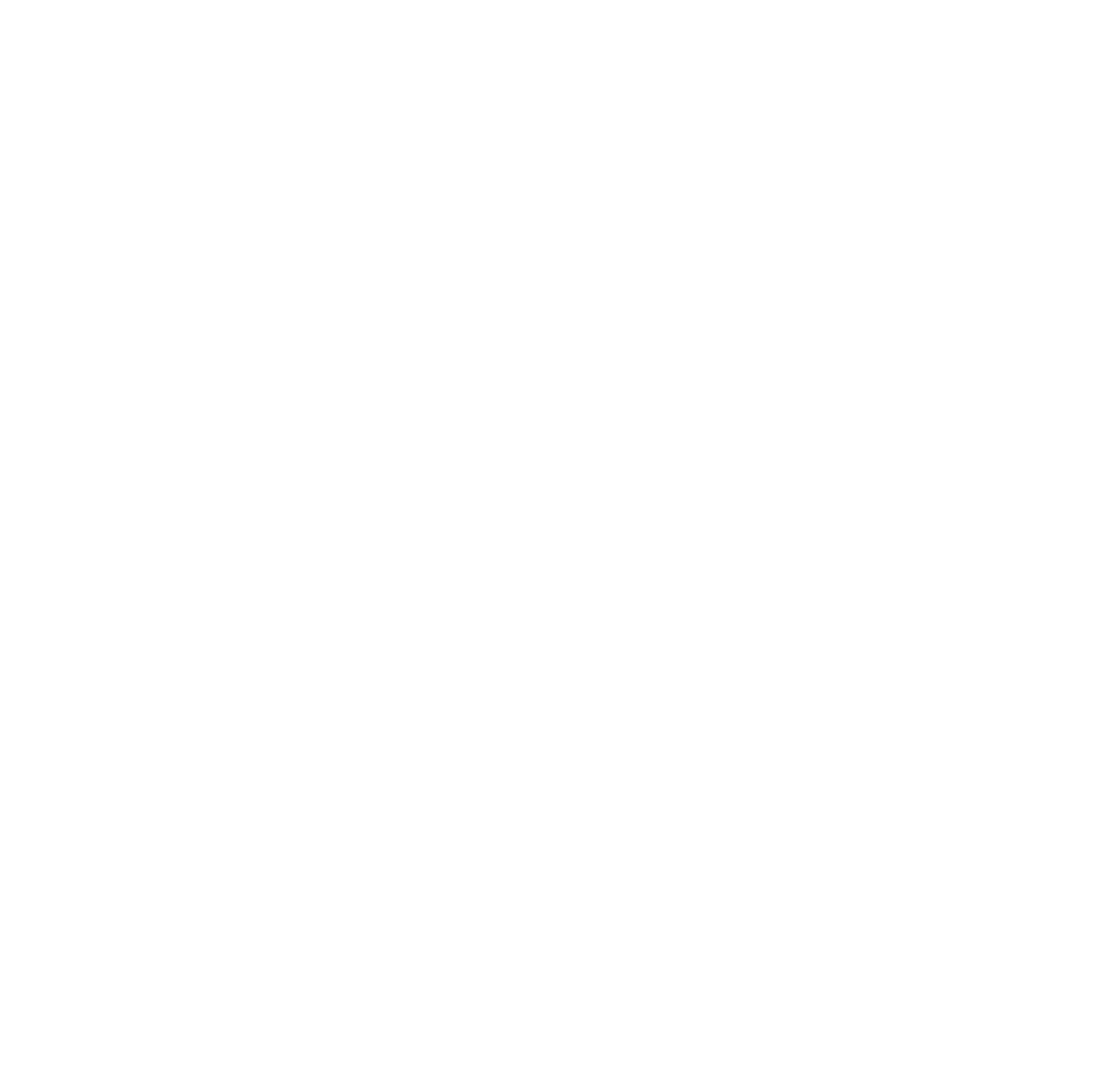
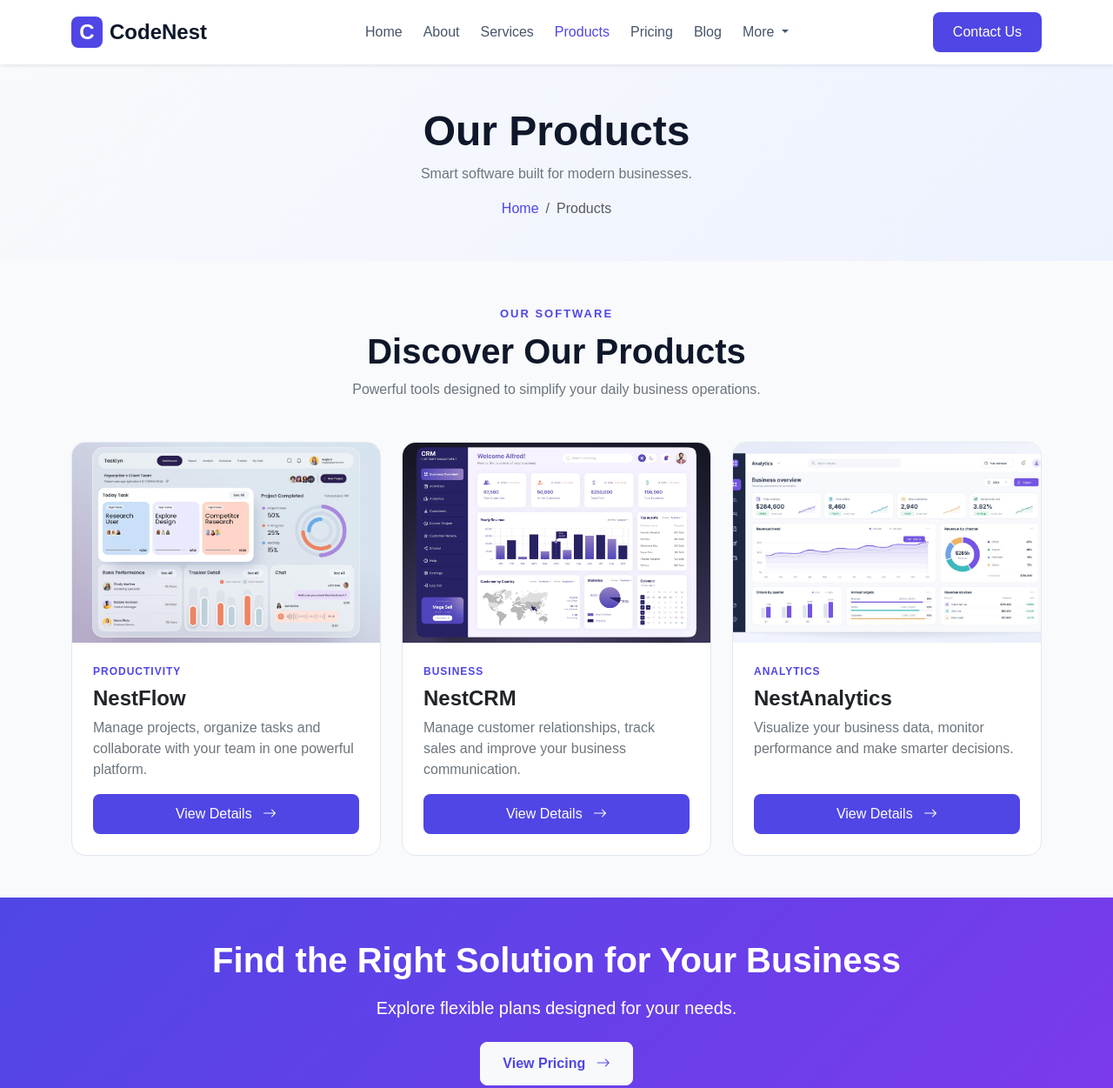
Before and after one commit to shathabargouthi55-sudo/gridsapps-bootstrap-codenest, a plain HTML site: page products.html in a window 1280 px wide. Shown: the top 1251 px of the page at 87% size. Before the commit the page ends 800 px from the top, so only its background shows below. Drawn offline with nearby package versions, Linux system fonts and the light colour scheme.

Commit message:
Build responsive software products page

```diff
--- a/css/style.css
+++ b/css/style.css
@@ -439,4 +439,31 @@ body {
         height: 100px;
         font-size: 45px;
     }
+}.products-section {
+    background-color: var(--light-color);
 }
+
+.product-card {
+    border: 1px solid #e2e8f0;
+    border-radius: 16px;
+    overflow: hidden;
+    transition: transform 0.3s, box-shadow 0.3s;
+}
+
+.product-card:hover {
+    transform: translateY(-6px);
+    box-shadow: 0 12px 25px rgba(79, 70, 229, 0.1);
+}
+
+.product-image {
+    width: 100%;
+    height: 230px;
+    object-fit: cover;
+}
+
+.product-category {
+    color: var(--primary-color);
+    font-size: 12px;
+    font-weight: 600;
+    letter-spacing: 1px;
+}
--- a/products.html
+++ b/products.html
@@ -0,0 +1,369 @@
+<!DOCTYPE html>
+<html lang="en">
+<head>
+    <meta charset="UTF-8">
+    <meta name="viewport" content="width=device-width, initial-scale=1.0">
+
+   <title>CodeNest | Products</title>
+
+    <link href="https://cdn.jsdelivr.net/npm/bootstrap@5.3.3/dist/css/bootstrap.min.css" rel="stylesheet">
+    <link rel="stylesheet" href="https://cdn.jsdelivr.net/gh/devicons/devicon@v2.16.0/devicon.min.css">
+<link rel="stylesheet" href="https://cdn.jsdelivr.net/npm/bootstrap-icons@1.11.3/font/bootstrap-icons.min.css">
+    <link rel="stylesheet" href="css/style.css">
+</head>
+<body>
+<nav class="navbar navbar-expand-lg bg-white sticky-top shadow-sm">
+    <div class="container">
+
+        <a class="navbar-brand fw-bold" href="index.html">
+            <span class="brand-icon">C</span>
+            CodeNest
+        </a>
+
+        <button class="navbar-toggler" type="button"
+                data-bs-toggle="offcanvas"
+                data-bs-target="#mainNavbar"
+                aria-controls="mainNavbar"
+                aria-label="Open navigation">
+            <span class="navbar-toggler-icon"></span>
+        </button>
+
+        <div class="offcanvas offcanvas-end" tabindex="-1"
+             id="mainNavbar"
+             aria-labelledby="navbarTitle">
+
+            <div class="offcanvas-header">
+                <h5 class="offcanvas-title" id="navbarTitle">
+                    CodeNest
+                </h5>
+
+                <button type="button" class="btn-close"
+                        data-bs-dismiss="offcanvas"
+                        aria-label="Close">
+                </button>
+            </div>
+
+            <div class="offcanvas-body align-items-center">
+
+                <ul class="navbar-nav mx-auto gap-lg-2">
+                     <li class="nav-item">
+                        <a class="nav-link" href="index.html">Home</a>
+                     </li>
+
+<li class="nav-item">
+<a class="nav-link" href="about.html">About</a>
+</li>
+
+
+                    <li class="nav-item">
+                        <a class="nav-link" href="services.html">Services</a>
+                    </li>
+
+                    <li class="nav-item">
+                        <a class="nav-link active"
+                           href="products.html">Products</a>
+                    </li>
+
+                    <li class="nav-item">
+                        <a class="nav-link"
+                           href="pricing.html">Pricing</a>
+                    </li>
+
+                    <li class="nav-item">
+                        <a class="nav-link"
+                           href="blog.html">Blog</a>
+                    </li>
+
+                    <li class="nav-item dropdown">
+                        <a class="nav-link dropdown-toggle"
+                           href="#" role="button"
+                           data-bs-toggle="dropdown"
+                           aria-expanded="false">
+                            More
+                        </a>
+
+                        <ul class="dropdown-menu">
+                            <li>
+                                <a class="dropdown-item"
+                                   href="testimonials.html">
+                                    Testimonials
+                                </a>
+                            </li>
+
+                            <li>
+                                <a class="dropdown-item"
+                                   href="faq.html">FAQ</a>
+                            </li>
+                        </ul>
+                    </li>
+
+                </ul>
+
+                <a href="contact.html"
+                   class="btn btn-brand mt-3 mt-lg-0">
+                    Contact Us
+                </a>
+
+            </div>
+        </div>
+    </div>
+</nav>
+
+<main>
+
+    <section class="page-header py-5">
+        <div class="container text-center">
+
+            <h1 class="display-5 fw-bold">Our Products</h1>
+
+            <p class="text-secondary">
+                Smart software built for modern businesses.
+            </p>
+
+            <nav aria-label="breadcrumb">
+                <ol class="breadcrumb justify-content-center mb-0">
+                    <li class="breadcrumb-item">
+                        <a href="index.html">Home</a>
+                    </li>
+                    <li class="breadcrumb-item active"
+                        aria-current="page">
+                        Products
+                    </li>
+                </ol>
+            </nav>
+
+        </div>
+    </section>
+
+    <section class="products-section py-5">
+        <div class="container">
+
+            <div class="text-center mb-5">
+                <span class="section-label">OUR SOFTWARE</span>
+
+                <h2 class="display-6 fw-bold mt-2">
+                    Discover Our Products
+                </h2>
+
+                <p class="text-secondary">
+                    Powerful tools designed to simplify
+                    your daily business operations.
+                </p>
+            </div>
+
+            <div class="row g-4">
+
+                <div class="col-12 col-md-6 col-lg-4">
+                    <div class="card product-card h-100">
+
+                        <img src="images/nestflow.jpg"
+                             class="card-img-top product-image"
+                             alt="NestFlow project management dashboard">
+
+                        <div class="card-body p-4 d-flex flex-column">
+
+                            <span class="product-category">
+                                PRODUCTIVITY
+                            </span>
+
+                            <h3 class="h4 fw-bold mt-2">
+                                NestFlow
+                            </h3>
+
+                            <p class="text-secondary">
+                                Manage projects, organize tasks
+                                and collaborate with your team
+                                in one powerful platform.
+                            </p>
+
+                            <a href="product-details.html?product=nestflow"
+                               class="btn btn-brand mt-auto">
+                                View Details
+                                <i class="bi bi-arrow-right ms-2"></i>
+                            </a>
+
+                        </div>
+                    </div>
+                </div>
+
+                <div class="col-12 col-md-6 col-lg-4">
+                    <div class="card product-card h-100">
+
+                        <img src="images/nestcrm.jpg"
+                             class="card-img-top product-image"
+                             alt="NestCRM customer management dashboard">
+
+                        <div class="card-body p-4 d-flex flex-column">
+
+                            <span class="product-category">
+                                BUSINESS
+                            </span>
+
+                            <h3 class="h4 fw-bold mt-2">
+                                NestCRM
+                            </h3>
+
+                            <p class="text-secondary">
+                                Manage customer relationships,
+                                track sales and improve your
+                                business communication.
+                            </p>
+
+                            <a href="product-details.html?product=nestcrm"
+                               class="btn btn-brand mt-auto">
+                                View Details
+                                <i class="bi bi-arrow-right ms-2"></i>
+                            </a>
+
+                        </div>
+                    </div>
+                </div>
+
+                <div class="col-12 col-md-6 col-lg-4">
+                    <div class="card product-card h-100">
+
+                        <img src="images/nestanalytics.jpg"
+                             class="card-img-top product-image"
+                             alt="NestAnalytics business analytics dashboard">
+
+                        <div class="card-body p-4 d-flex flex-column">
+
+                            <span class="product-category">
+                                ANALYTICS
+                            </span>
+
+                            <h3 class="h4 fw-bold mt-2">
+                                NestAnalytics
+                            </h3>
+
+                            <p class="text-secondary">
+                                Visualize your business data,
+                                monitor performance and make
+                                smarter decisions.
+                            </p>
+
+                            <a href="product-details.html?product=nestanalytics"
+                               class="btn btn-brand mt-auto">
+                                View Details
+                                <i class="bi bi-arrow-right ms-2"></i>
+                            </a>
+
+                        </div>
+                    </div>
+                </div>
+
+            </div>
+        </div>
+    </section>
+
+    <section class="cta-section py-5">
+        <div class="container text-center">
+
+            <h2 class="display-6 fw-bold mb-3">
+                Find the Right Solution for Your Business
+            </h2>
+
+            <p class="lead mb-4">
+                Explore flexible plans designed for your needs.
+            </p>
+
+            <a href="pricing.html" class="btn btn-light cta-btn">
+                View Pricing
+                <i class="bi bi-arrow-right ms-2"></i>
+            </a>
+
+        </div>
+    </section>
+
+</main>
+<footer class="footer-section pt-5 pb-3">
+    <div class="container">
+
+        <div class="row g-4">
+
+            <div class="col-12 col-md-6 col-lg-3">
+
+                <a href="index.html" class="footer-brand">
+                    <span class="brand-icon">C</span>
+                    CodeNest
+                </a>
+
+                <p class="footer-text mt-3">
+                    Building innovative digital solutions
+                    that help businesses grow and succeed.
+                </p>
+
+                <div class="social-links d-flex gap-3">
+                    <span><i class="bi bi-facebook"></i></span>
+                    <span><i class="bi bi-instagram"></i></span>
+                    <span><i class="bi bi-linkedin"></i></span>
+                    <span><i class="bi bi-github"></i></span>
+                </div>
+
+            </div>
+
+            <div class="col-6 col-md-6 col-lg-3">
+
+                <h3 class="h6 fw-bold mb-3">Quick Links</h3>
+
+                <ul class="list-unstyled footer-links">
+                    <li><a href="index.html">Home</a></li>
+                    <li><a href="about.html">About Us</a></li>
+                    <li><a href="services.html">Services</a></li>
+                    <li><a href="products.html">Products</a></li>
+                    <li><a href="pricing.html">Pricing</a></li>
+                </ul>
+
+            </div>
+
+            <div class="col-6 col-md-6 col-lg-3">
+
+                <h3 class="h6 fw-bold mb-3">Resources</h3>
+
+                <ul class="list-unstyled footer-links">
+                    <li><a href="blog.html">Blog</a></li>
+                    <li><a href="testimonials.html">Testimonials</a></li>
+                    <li><a href="faq.html">FAQ</a></li>
+                    <li><a href="contact.html">Contact Us</a></li>
+                </ul>
+
+            </div>
+
+            <div class="col-12 col-md-6 col-lg-3">
+
+                <h3 class="h6 fw-bold mb-3">Contact</h3>
+
+                <ul class="list-unstyled footer-contact">
+                    <li>
+                        <i class="bi bi-envelope"></i>
+                        info@codenest.example
+                    </li>
+
+                    <li>
+                        <i class="bi bi-geo-alt"></i>
+                        Ramallah, Palestine
+                    </li>
+
+                    <li>
+                        <i class="bi bi-clock"></i>
+                        Sunday - Thursday
+                    </li>
+                </ul>
+
+            </div>
+
+        </div>
+
+        <hr class="footer-divider mt-4">
+
+        <p class="footer-text text-center mb-0">
+            &copy; 2026 CodeNest. All rights reserved.
+        </p>
+
+    </div>
+</footer>
+    <script src="https://cdn.jsdelivr.net/npm/bootstrap@5.3.3/dist/js/bootstrap.bundle.min.js"></script>
+
+    <script src="js/script.js"></script>
+</body>
+</html>
```
Also changed, not shown: images/nestanalytics.jpg (added), images/nestcrm.jpg (added), images/nestflow.jpg (added).
